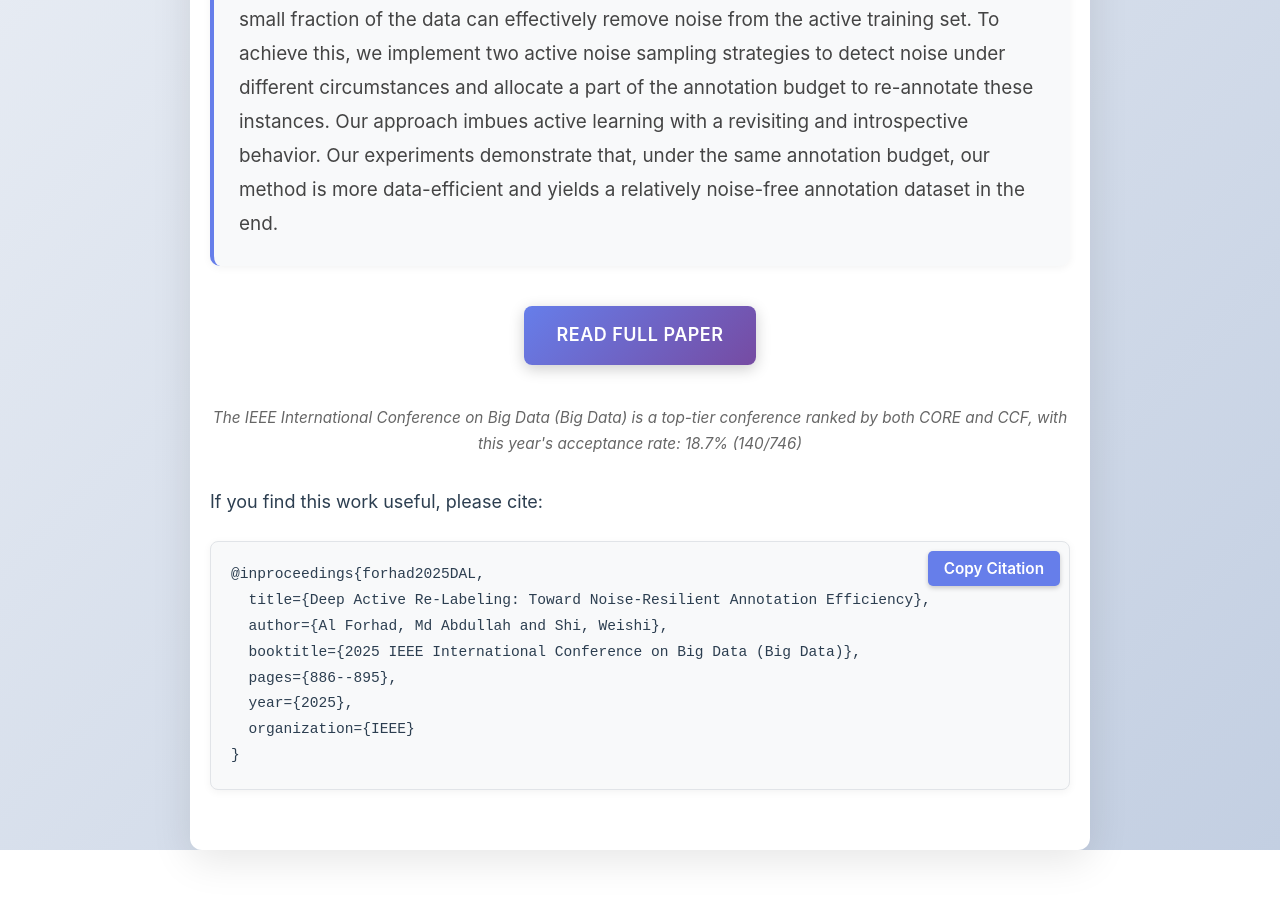
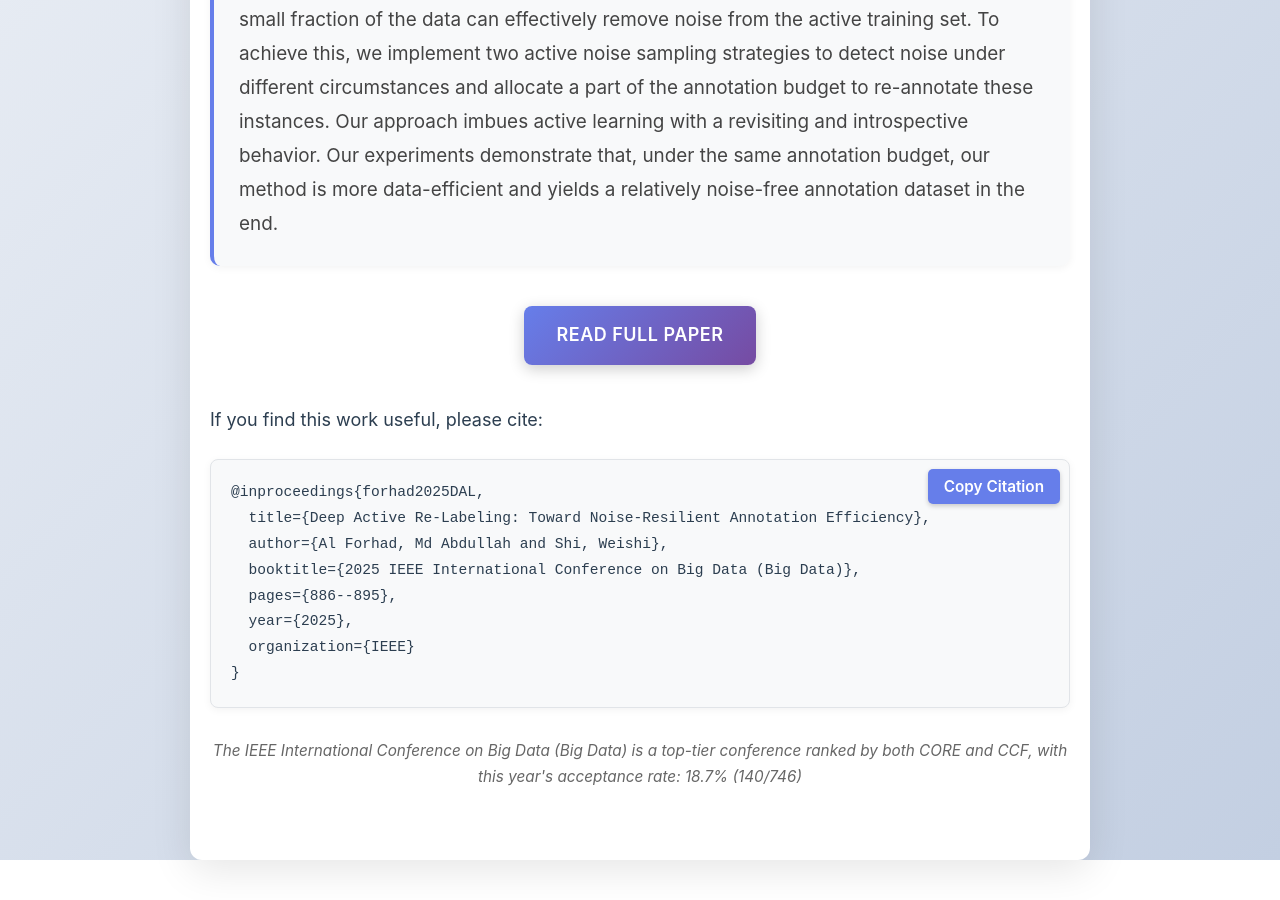
Before and after one commit to alforhad/alforhad.github.io, a Jekyll site: the page built from _pages/deep-active-relabeling.md, in a window 1280 px wide and 900 px high, scrolled down 977 px. Built offline with Jekyll 4.4.1, drawn with Linux system fonts in a browser that asks for light colours.

Commit message:
Update deep-active-relabeling.md

```diff
--- a/_pages/deep-active-relabeling.md
+++ b/_pages/deep-active-relabeling.md
@@ -25,10 +25,6 @@ While Deep Active Learning (DAL) effectively reduces human annotation costs, its
   <a href="#" class="btn btn-paper">Read Full Paper</a>
 </div>
 
-<div class="conference-info">
-The IEEE International Conference on Big Data (Big Data) is a top-tier conference ranked by both CORE and CCF, with this year's acceptance rate: 18.7% (140/746)
-</div>
-
 If you find this work useful, please cite:
 
 <div class="citation-container">
@@ -45,3 +41,7 @@ If you find this work useful, please cite:
   organization={IEEE}
 }</code></pre>
 </div>
+
+<div class="conference-info">
+The IEEE International Conference on Big Data (Big Data) is a top-tier conference ranked by both CORE and CCF, with this year's acceptance rate: 18.7% (140/746)
+</div>
```
